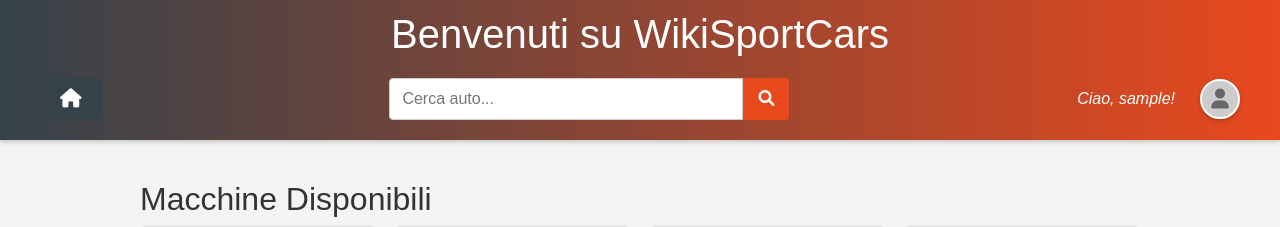
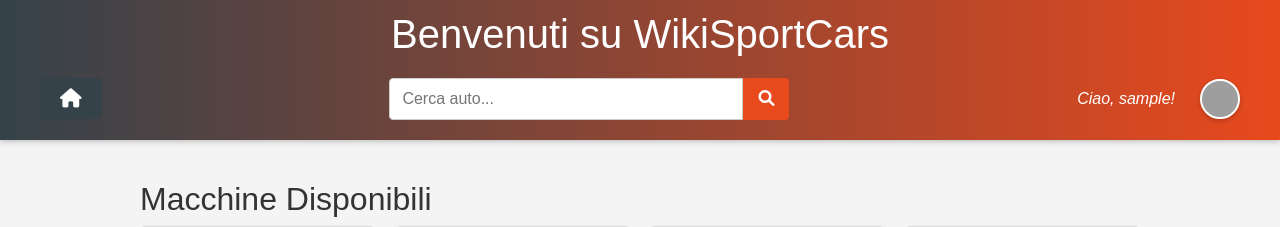
Before and after one commit to SalvatoreCiaramidaro/progetto_fine_anno, a Flask app: page / in a window 1280 px wide. Shown: the top 227 px of the page. Run offline with Flask 2, Linux system fonts and the light colour scheme; the visitor is signed in with stand-in values (Sample User, id 1); data comes from the database, SQL or seed files in the repository; data that the repository does not hold is empty; grey boxes are pictures that could not be loaded.

Commit message:
aggiunta del supporto per il formato SVG nelle immagini del profilo e aggiornato il rendering dell'immagine predefinita

```diff
--- a/server.py
+++ b/server.py
@@ -32,7 +32,7 @@ else:
     app.config['UPLOAD_FOLDER'] = os.path.join(os.path.dirname(os.path.abspath(__file__)), 'static/profile_images')
     app.debug = True
 
-app.config['ALLOWED_EXTENSIONS'] = {'png', 'jpg', 'jpeg', 'gif'}
+app.config['ALLOWED_EXTENSIONS'] = {'png', 'jpg', 'jpeg', 'gif','svg'}
 
 # Assicurati che la cartella per il caricamento delle immagini esista
 os.makedirs(app.config['UPLOAD_FOLDER'], exist_ok=True)
--- a/static/css/styles.css
+++ b/static/css/styles.css
@@ -528,8 +528,7 @@ button:hover {
     object-fit: cover;
     border: 2px solid #fff;
     box-shadow: 0 2px 5px rgba(0, 0, 0, 0.2);
-    background-color: #f0f0f0; /* Aggiunto sfondo chiaro */
-    display: block; /* Assicura che l'immagine sia visualizzata come blocco */
+    background-color: #f0f0f0; /* Colore di sfondo per quando l'immagine non si carica */
 }
 
 .default-profile-image {
--- a/templates/base.html
+++ b/templates/base.html
@@ -43,9 +43,7 @@
                         {% if user_profile_image %}
                             <img src="{{ url_for('static', filename=user_profile_image) }}" alt="Profilo" class="profile-image">
                         {% else %}
-                            <div class="default-profile-image">
-                                <i class="fas fa-user"></i>
-                            </div>
+                            <img src="{{ url_for('static', filename='images/default-profile.png') }}" alt="Profilo" class="profile-image">
                         {% endif %}
                         <div class="profile-dropdown" id="profileDropdown">
                             <a href="{{ url_for('profile') }}">Profilo</a>
```
Also changed, not shown: static/images/default-profile.svg (added).
